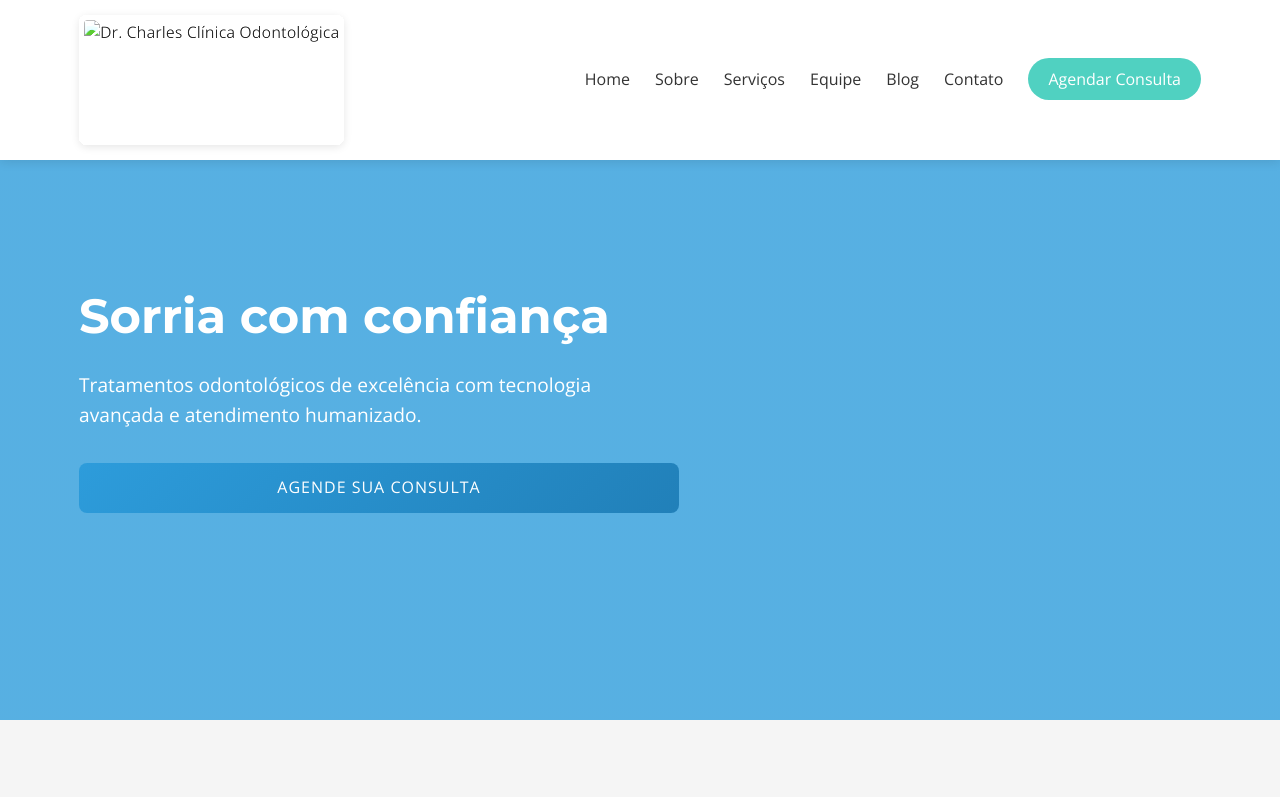
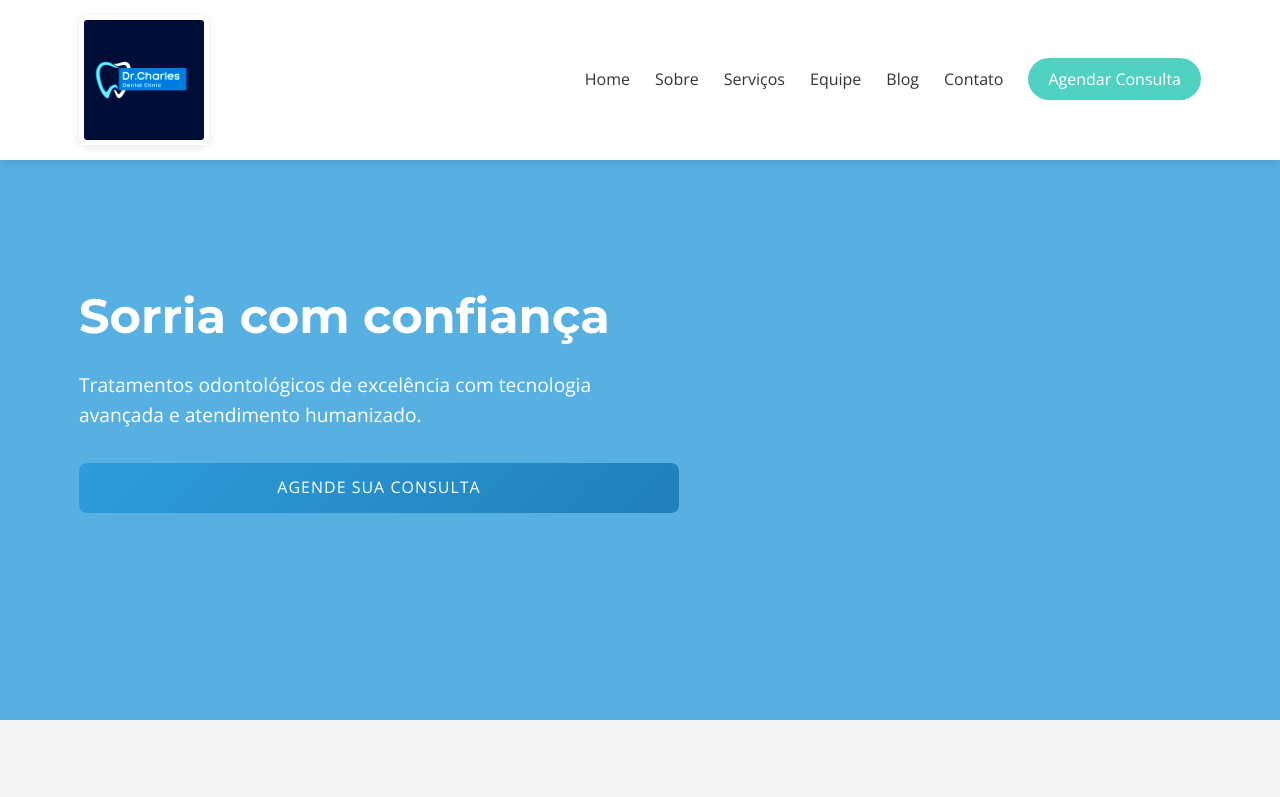
Before and after one commit to Flowly-tech-2025/dr-charles, a plain HTML site: page index.html in a window 1280 px wide. Shown: the top 797 px of the page. Drawn offline with nearby package versions, Linux system fonts and the light colour scheme; files whose address does not match are found by name.

Commit message:
Update index.html

```diff
--- a/index.html
+++ b/index.html
@@ -10,14 +10,14 @@
     <link rel="stylesheet" href="https://cdnjs.cloudflare.com/ajax/libs/font-awesome/6.4.0/css/all.min.css">
     <!-- Google Fonts -->
     <link href="https://fonts.googleapis.com/css2?family=Montserrat:wght@300;400;500;600;700&family=Open+Sans:wght@300;400;600&display=swap" rel="stylesheet">
-    <link rel="icon" type="image/png" href="assets/images/Logo.png">
+    <link rel="icon" type="image/png" href="images/Logo.png">
 </head>
 <body>
     <!-- Header / Navegação -->
     <header>
         <div class="container">
             <div class="logo">
-                <img src="assets/images/logo.png" alt="Dr. Charles Clínica Odontológica">
+                <img src="images/Logo.png" alt="Dr. Charles Clínica Odontológica">
             </div>
             <nav>
                 <ul>
```
